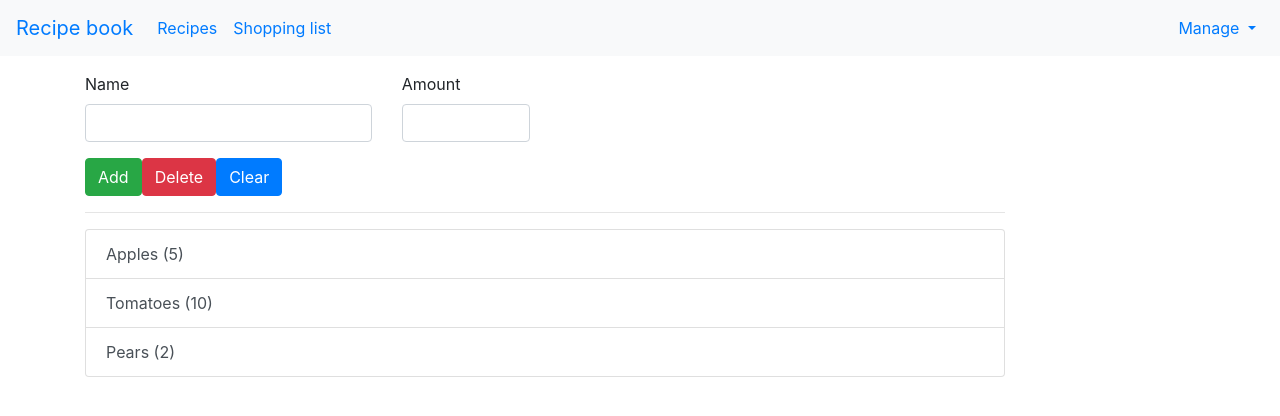
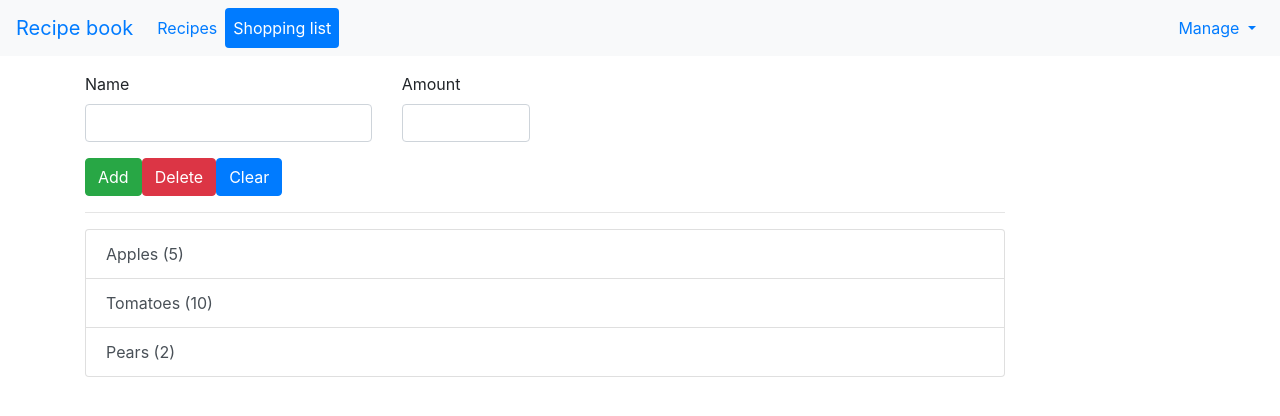
Before and after one commit to vortaxg/course-app, an Angular app: page /shopping-list in a window 1280 px wide. Shown: the top 416 px of the page. Built offline with nearby package versions, Linux system fonts and the light colour scheme.

Commit message:
update active links on header

```diff
--- a/src/app/header/header.component.html
+++ b/src/app/header/header.component.html
@@ -1,21 +1,27 @@
 <nav class="navbar bg-light navbar-expand-lg"
   style="margin-bottom: 16px;">
   <a class="navbar-brand"
-    routerLink="/">Recipe book</a>
+    routerLink="/"
+    routerLinkActive="active"
+    [routerLinkActiveOptions]="{exact:true}">Recipe book</a>
   <div class="collapse navbar-collapse justify-content-between"
     id="navbarNav">
-    <ul class="navbar-nav">
-      <li class="nav-item active">
+    <ul class="navbar-nav nav-pills">
+      <li class="nav-item">
         <a class="nav-link"
-          routerLink="/recipe">Recipes</a>
+          routerLink="/recipe"
+          routerLinkActive="active">Recipes</a>
       </li>
       <li class="nav-item">
         <a class="nav-link"
-          routerLink="/shopping-list">Shopping list</a>
+          routerLink="/shopping-list"
+          routerLinkActive="active"
+          >Shopping list</a>
       </li>
     </ul>
     <ul class="navbar-nav">
-      <li class="nav-item dropdown" appDropdown>
+      <li class="nav-item dropdown"
+        appDropdown>
         <a class="nav-link dropdown-toggle"
           href="#"
           id="navbarDropdownMenuLink"
```
